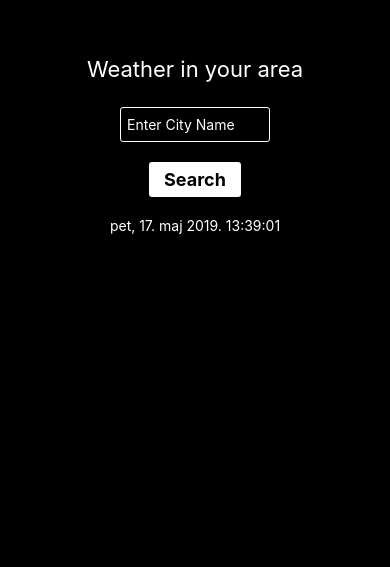
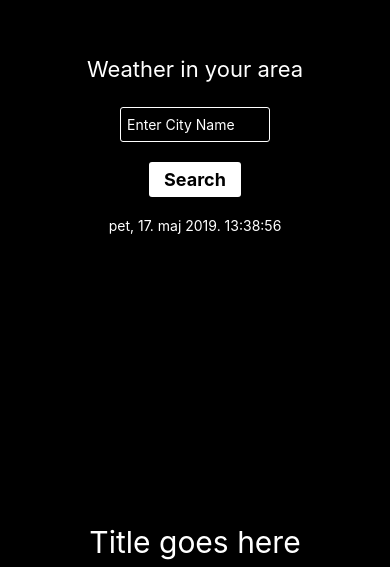
Before and after one commit to Karadjordje/Weather-App-React-Native, a React Native app: screen / in a window 390 px wide. Shown: the part 277-844 px from the top of the page. Built offline with nearby package versions, Linux system fonts and the light colour scheme; no server answers.

Commit message:
Animated height

```diff
--- a/App.js
+++ b/App.js
@@ -11,6 +11,8 @@ import {
 	Keyboard,
 	Platform,
 	ActivityIndicator,
+	PanResponder,
+	Animated
 } from 'react-native';
 import { Constants, Location, Permissions } from 'expo';
 import { formattedToday, capitalizeFirstLatter, getApiData } from './utils';
@@ -36,7 +38,45 @@ export default class App extends React.Component {
 			userIpData: {},
 			imgUrl: null,
 			loading: false,
+			gestureY: new Animated.Value(75),
 		}
+
+		this._panResponder = PanResponder.create({
+			// Ask to be the responder:
+			onMoveShouldSetResponderCapture: (evt, gestureState) => true,
+			onMoveShouldSetPanResponder: (evt, gestureState) => true,
+
+			onPanResponderGrant: (evt, gestureState) => {
+				// The gesture has started. Show visual feedback so the user knows
+				// what is happening!
+				// gestureState.d{x,y} will be set to zero now
+				console.log('onPanResponderGrant', evt, gestureState);
+				this.state.gestureY.setOffset(this.state.gestureY._value);
+			},
+			// The most recent move distance is gestureState.move{X,Y}
+			// The accumulated gesture distance since becoming responder is
+			// gestureState.d{x,y}
+			onPanResponderMove: Animated.event([
+				null, { dy: this.state.gestureY },
+			]),
+			onPanResponderRelease: (evt, gestureState) => {
+				// The user has released all touches while this view is the
+				// responder. This typically means a gesture has succeeded
+				// console.log('onPanResponderRelease', evt, gestureState);
+				this.state.gestureY.flattenOffset();
+				// console.log('test', gestureState);
+
+				// if (gestureState.dy < -100) {
+				// 	Animated.spring(this.state.gestureY, {
+				// 		toValue: -75,
+				// 	}).start();
+				// } else if (gestureState.dy > 100) {
+				// 	Animated.spring(this.state.gestureY, {
+				// 		toValue: 75,
+				// 	}).start();
+				// }
+			},
+		});
 	}
 
 	componentDidMount() {
@@ -48,11 +88,11 @@ export default class App extends React.Component {
 			this._getLocationAsync();
 		}
 
-		this.interval = setInterval(() => {
-			this.setState({
-				today: formattedToday()
-			})
-		}, 1000);
+		// this.interval = setInterval(() => {
+		// 	this.setState({
+		// 		today: formattedToday()
+		// 	})
+		// }, 1000);
 	}
 
 	_getLocationAsync = async () => {
@@ -174,6 +214,14 @@ export default class App extends React.Component {
 			loading,
 		} = this.state;
 
+		let changeHeight = this.state.gestureY.interpolate({
+			inputRange: [-75, 75],
+			outputRange: [150, 50],
+			extrapolate: 'clamp',
+		});
+
+		// console.log(this.state.gestureDY);
+
 		if (errorMessage) {
 			return (
 				<View style={styles.container}>
@@ -191,7 +239,7 @@ export default class App extends React.Component {
 						<ActivityIndicator size="large" color="white" />
 					</View> : null
 				}
-				<KeyboardAvoidingView style={styles.container} behavior="padding" enabled>
+				<KeyboardAvoidingView style={styles.container} behavior="padding" enabled {...this._panResponder.panHandlers}>
 					{
 						weatherIconSrc &&
 						<Image
@@ -233,6 +281,30 @@ export default class App extends React.Component {
 						{this.state.today}
 					</Text>
 				</KeyboardAvoidingView>
+
+				<Animated.View
+					style={{
+						position: 'absolute',
+						bottom: 0,
+						left: 0,
+						right: 0,
+						zIndex: 3,
+						height: changeHeight,
+						backgroundColor: 'black',
+						flex: 1,
+						alignItems: 'center',
+						justifyContent: 'center',
+					}}
+				>
+					<Animated.Text
+						style={{
+							color: '#fff',
+							fontSize: 30,
+						}}
+					>
+						Title goes here
+					</Animated.Text>
+				</Animated.View>
 			</Background>
 		);
 	}
```
